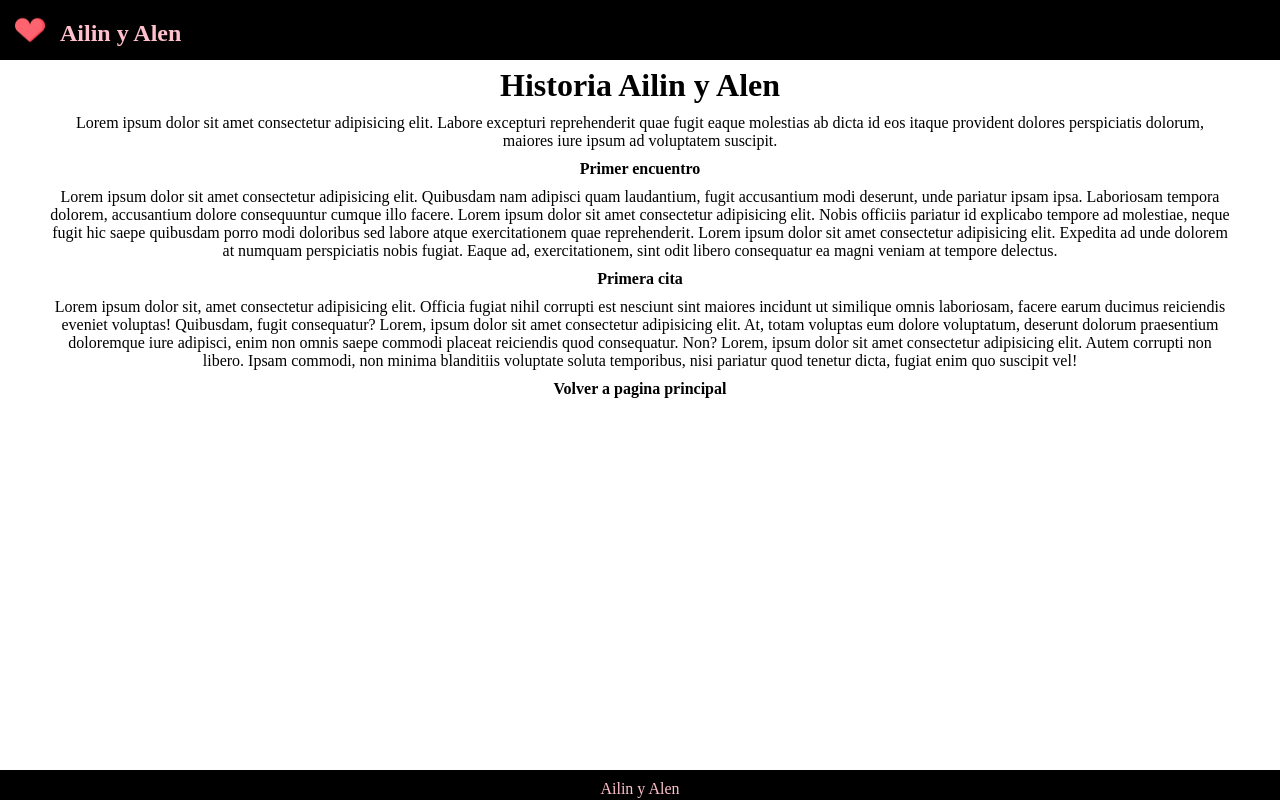
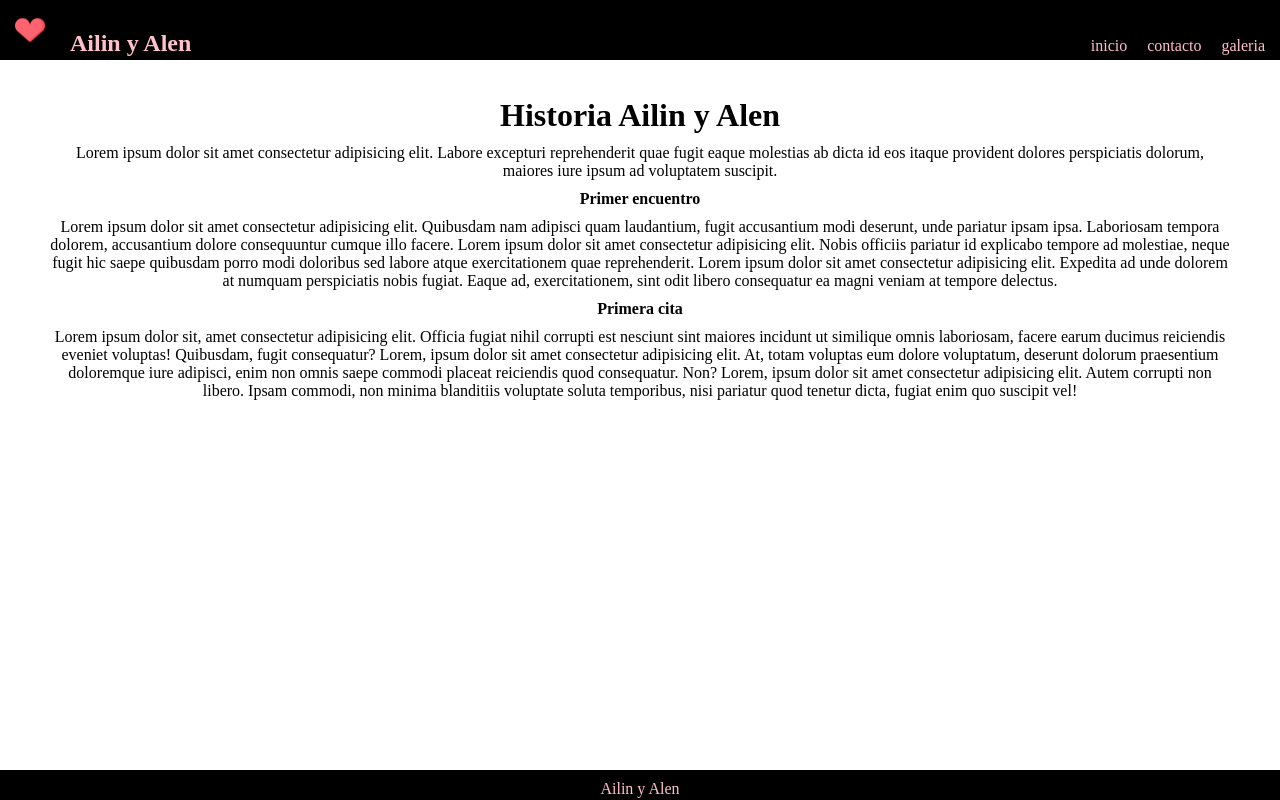
Before and after one commit to alenfm/ailin-y-alen, a plain HTML site: page historia.html in a window 1280 px wide. Drawn offline with Linux system fonts and the light colour scheme.

Commit message:
segundo commit

```diff
--- a/historia.html
+++ b/historia.html
@@ -14,8 +14,19 @@
     <header class="header-formulario">
         <section class="logoytitulo">
             <img class="corazon" src="img/corazon.png" alt="corazon" />
-            <h2 class="titulo-header">Ailin y Alen</h2>
+            <h2 class="titulo-header"><a href="index.html">Ailin y Alen</a></h2>
         </section>
+        <section class="menu">
+            <ul>
+                <a href="index.html">inicio</a>
+              </ul>
+            <ul>
+              <a href="formulario.html">contacto</a>
+            </ul>
+            <ul>
+              <a href="galeria.html">galeria</a>
+            </ul>
+          </section>
         <main>
             <h1 class="titulo-historia">Historia Ailin y Alen</h1>
             <p>Lorem ipsum dolor sit amet consectetur adipisicing elit. Labore excepturi reprehenderit quae fugit eaque
@@ -46,7 +57,6 @@
 
             </p>
         </main>
-        <div class="volver"><a href="index.html" class="volver">Volver a pagina principal</a></div>
         <footer class="footer-formulario">
             <p class="pie">Ailin y Alen</p>
         </footer>
```
Also changed, not shown: formulario.html (+11 -2 lines), galeria.html (+11 -1 lines).
